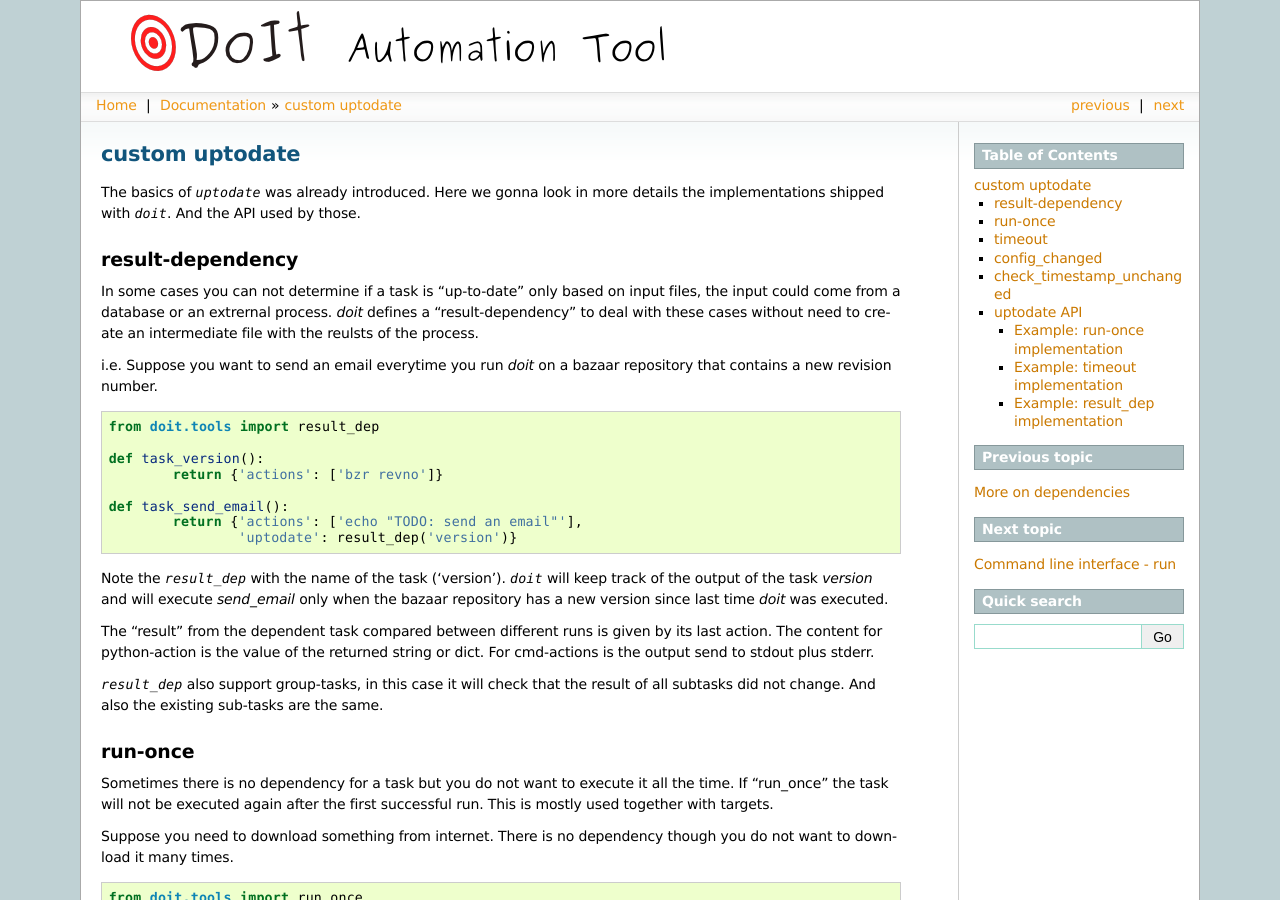
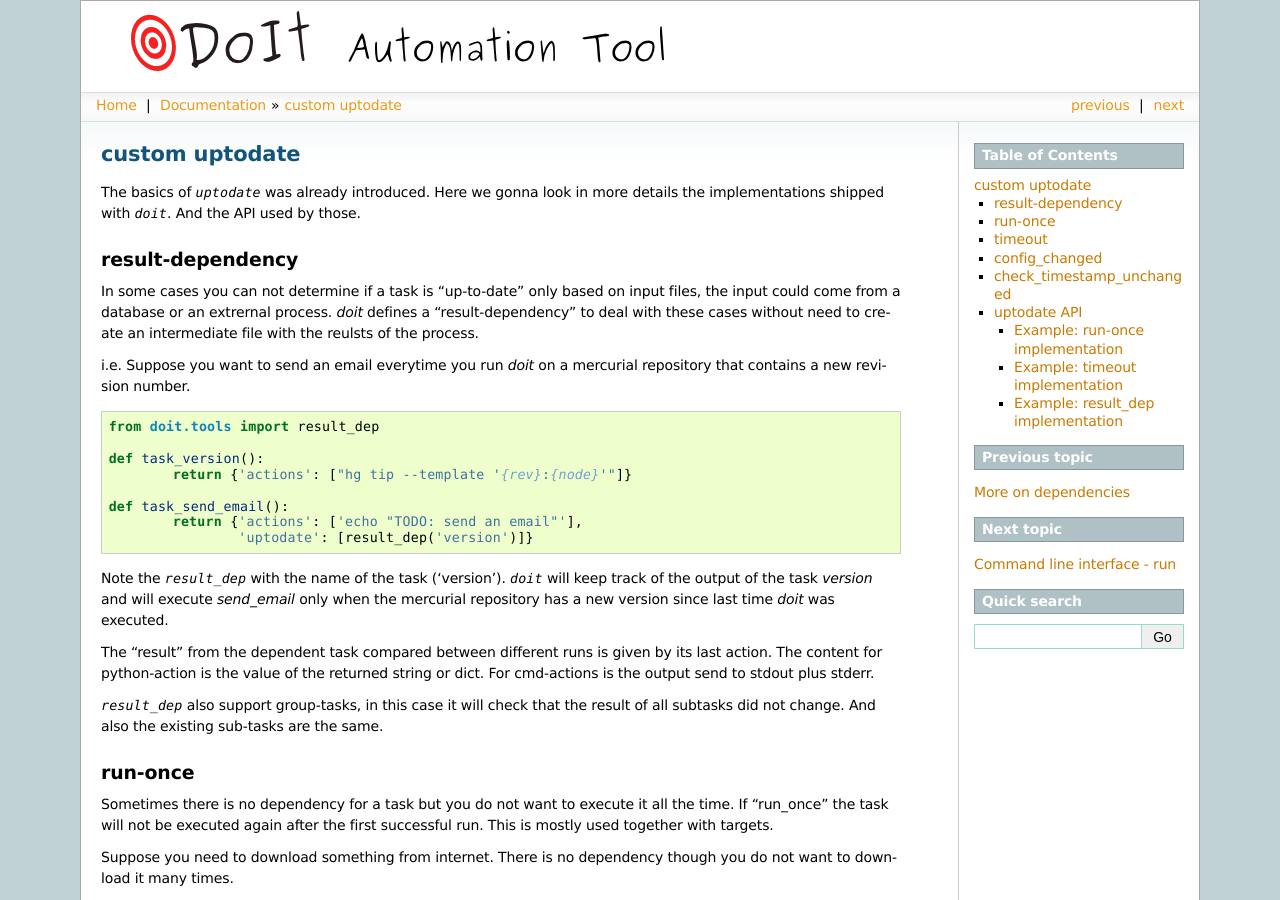
Before and after one commit to pydoit/doit, a Sphinx documentation site: the page built from doc/uptodate.rst, in a window 1280 px wide and 900 px high. Built offline with Sphinx 7.4.7, drawn with Linux system fonts in a browser that asks for light colours.

Commit message:
docs. fix

```diff
--- a/doc/tutorial/taskresult.py
+++ b/doc/tutorial/taskresult.py
@@ -1,8 +1,8 @@
 from doit.tools import result_dep
 
 def task_version():
-	return {'actions': ['bzr revno']}
+	return {'actions': ["hg tip --template '{rev}:{node}'"]}
 
 def task_send_email():
 	return {'actions': ['echo "TODO: send an email"'],
-	        'uptodate': result_dep('version')}
+	        'uptodate': [result_dep('version')]}
--- a/doc/uptodate.rst
+++ b/doc/uptodate.rst
@@ -14,7 +14,7 @@ input files, the input could come from a database or an extrernal process.
 *doit* defines a "result-dependency" to deal with these cases without need to
 create an intermediate file with the reulsts of the process.
 
-i.e. Suppose you want to send an email everytime you run *doit* on a bazaar
+i.e. Suppose you want to send an email everytime you run *doit* on a mercurial
 repository that contains a new revision number.
 
 .. literalinclude:: tutorial/taskresult.py
@@ -22,7 +22,8 @@ repository that contains a new revision number.
 
 Note the `result_dep` with the name of the task ('version'). `doit` will keep
 track of the output of the task *version* and will execute *send_email* only
-when the bazaar repository has a new version since last time *doit* was executed.
+when the mercurial repository has a new version since last
+time *doit* was executed.
 
 The "result" from the dependent task compared between different runs is given
 by its last action.
```
